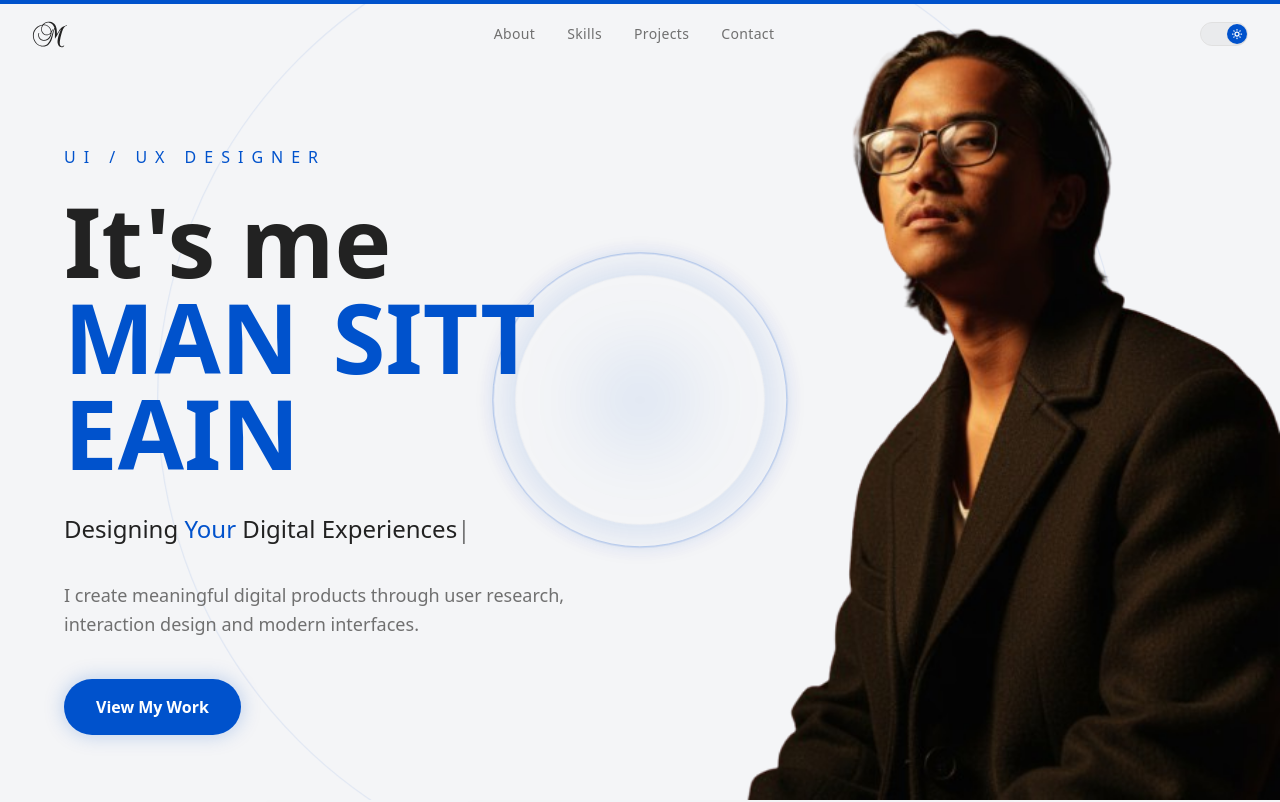
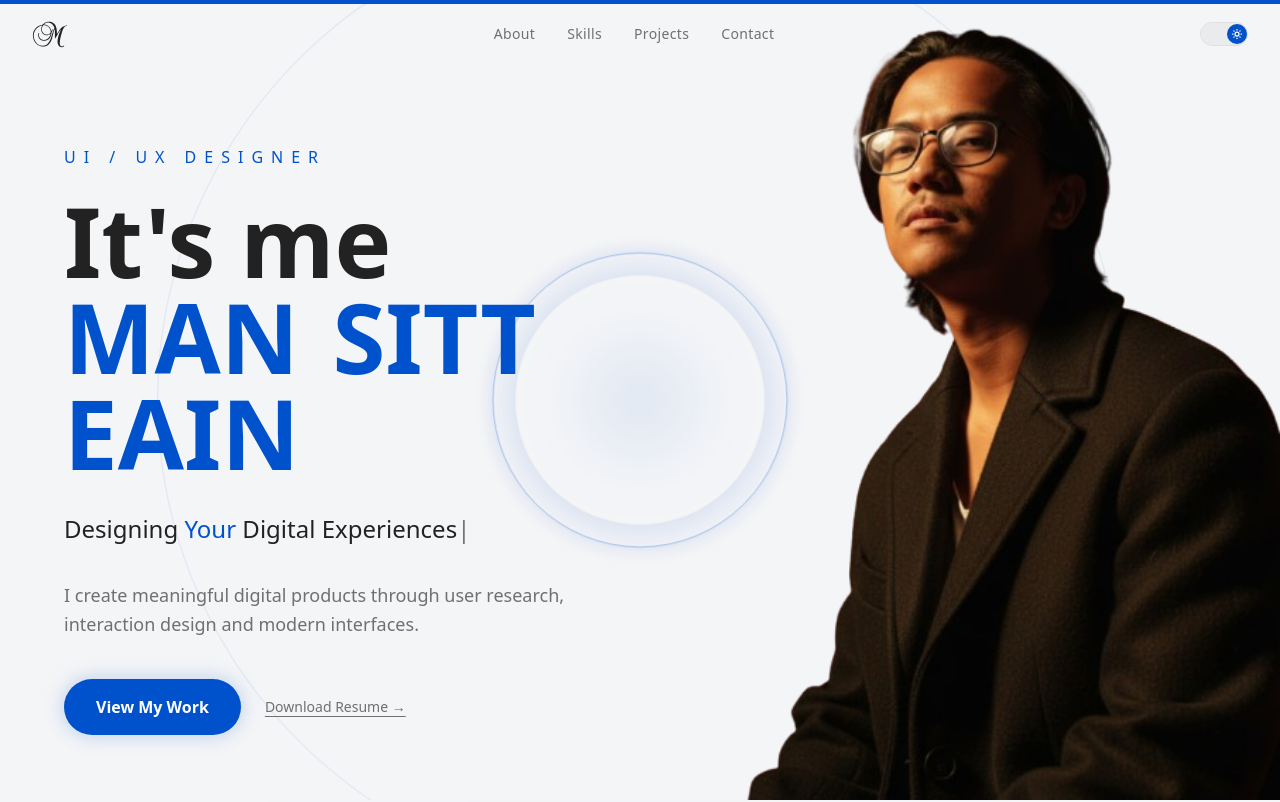
Before and after one commit to maltin123/my-portfolio, a React (Vite) app: page / in a window 1280 px wide. Shown: the top 802 px of the page. Built offline with nearby package versions, Linux system fonts and the light colour scheme.

Commit message:
add Download Resume text button beside View My Work

```diff
--- a/src/components/Hero.jsx
+++ b/src/components/Hero.jsx
@@ -160,15 +160,27 @@ export default function Hero() {
             I create meaningful digital products through user research,
             interaction design and modern interfaces.
           </p>
+          <div className="mt-10 flex items-center gap-6 flex-wrap">
             <motion.a
               href="#projects"
               whileHover={{ scale: 1.05 }}
               whileTap={{ scale: 0.95 }}
               transition={{ type: "spring", stiffness: 300 }}
-            className="inline-block mt-10 px-8 py-4 rounded-full bg-accent text-white font-semibold shadow-accent-glow hover:shadow-accent-glow"
+              className="inline-block px-8 py-4 rounded-full bg-accent text-white font-semibold shadow-accent-glow hover:shadow-accent-glow"
             >
               View My Work
             </motion.a>
+            <motion.a
+              href="/resume.pdf"
+              target="_blank"
+              rel="noopener noreferrer"
+              whileHover={{ x: 3 }}
+              transition={{ type: "spring", stiffness: 300 }}
+              className="inline-block text-sm font-medium text-muted hover:text-accent transition-colors duration-300 underline underline-offset-4 decoration-accent/30 hover:decoration-accent"
+            >
+              Download Resume →
+            </motion.a>
+          </div>
         </div>
       </div>
     </section>
```
Also changed, not shown: 1 other file (tests, documents, lock files or other folders). Lines whose indentation alone changed are shown as unchanged.
